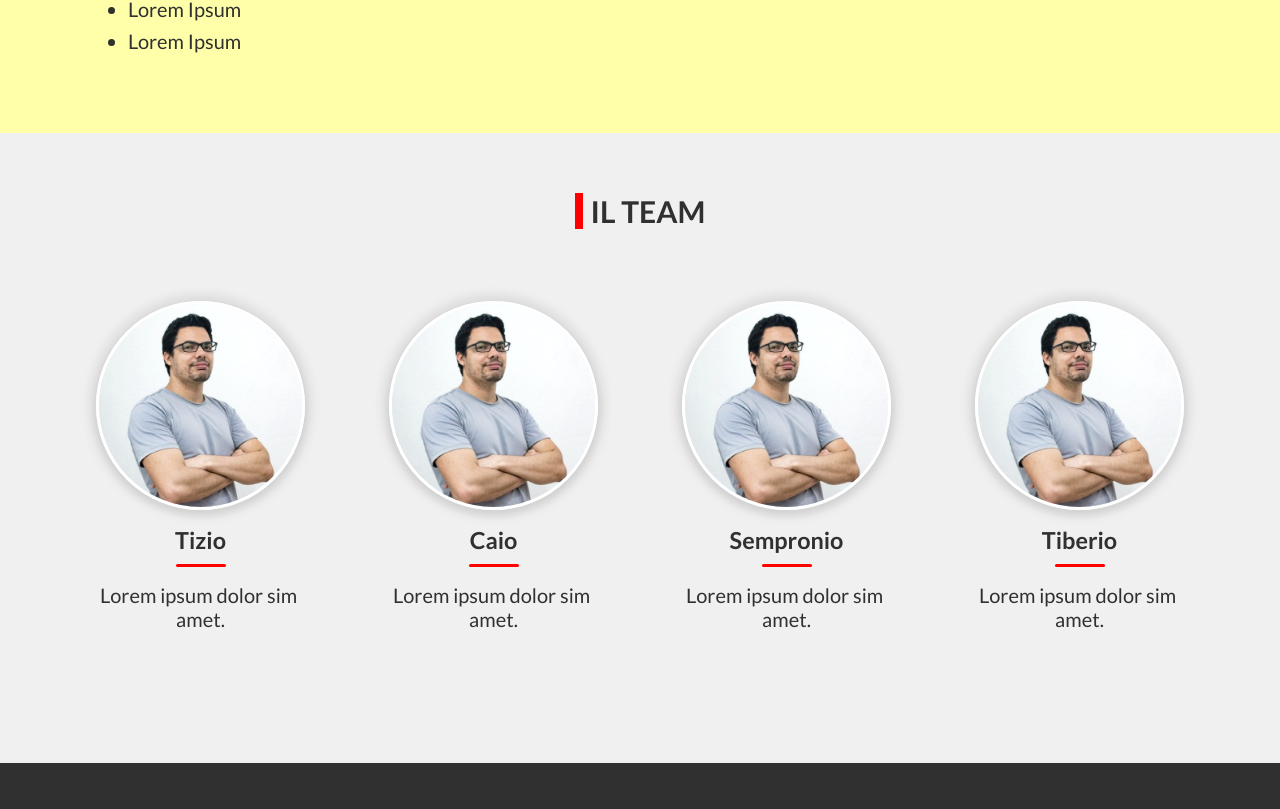
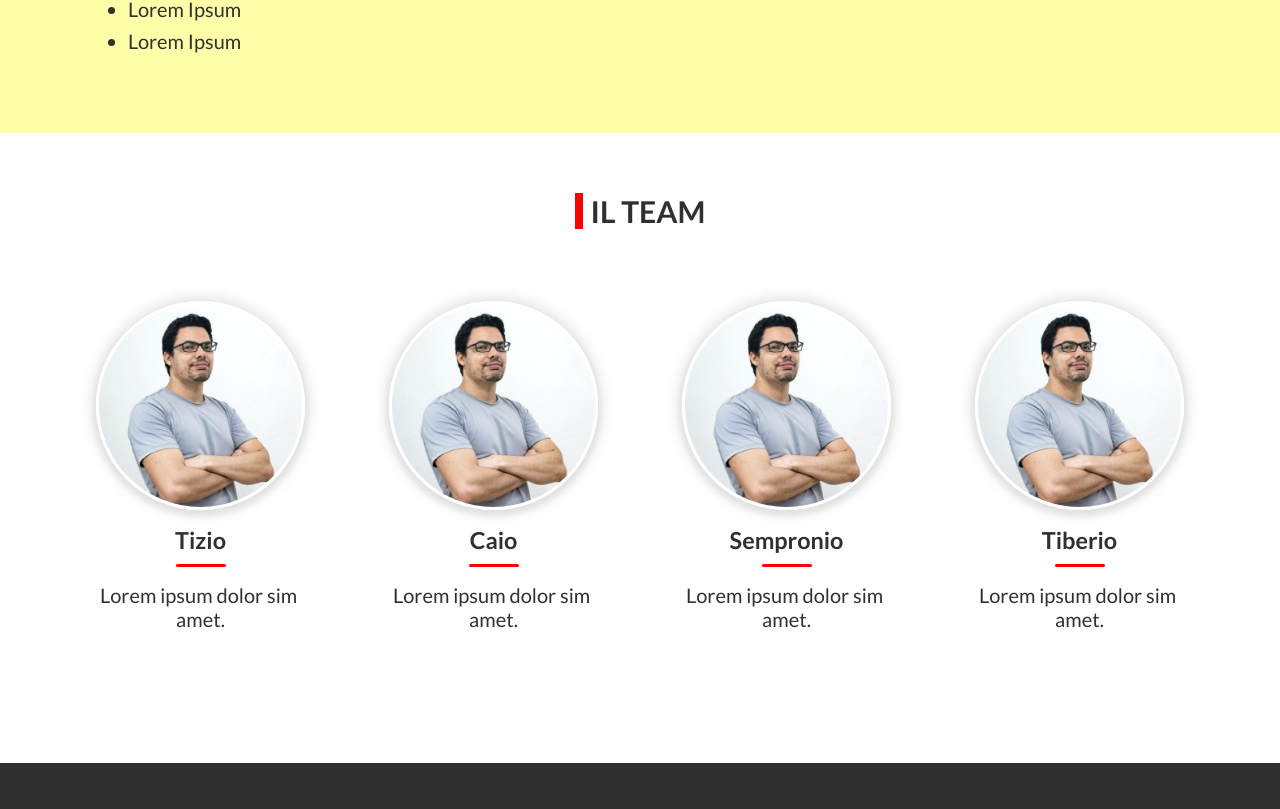
Before and after one commit to LOTO-gpolli/CEMA-impianti, a Next.js app: page / in a window 1280 px wide. Shown: the part 2891-3700 px from the top of the page. Built offline with nearby package versions, Linux system fonts and the light colour scheme.

Commit message:
update Team images

```diff
--- a/components/Team/Team.js
+++ b/components/Team/Team.js
@@ -1,38 +1,38 @@
-import TeamMember from "../TeamMember/TeamMember";
-import styles from "../Team/Team.module.css";
-import profilePic from "../../public/images/team-member.jpg";
+import TeamMember from '../TeamMember/TeamMember';
+import styles from '../Team/Team.module.css';
+// import profilePic from '../../public/images/team-member.jpg';
 
 const Team = () => {
   return (
-    <div id="servizi" className={`${styles["team__container"]}`}>
-      <h2 className={`${styles["team__title"]}`}>IL TEAM</h2>
-      <div className={`${styles["team-members__container"]}`}>
+    <div id="servizi" className={`${styles['team__container']}`}>
+      <h2 className={`${styles['team__title']}`}>IL TEAM</h2>
+      <div className={`${styles['team-members__container']}`}>
         <TeamMember
           settings={{
-            src: profilePic,
-            title: "Tizio",
-            text: "Lorem ipsum dolor sim amet."
+            src: '/Images/team-member.jpg',
+            title: 'Tizio',
+            text: 'Lorem ipsum dolor sim amet.'
           }}
         />
         <TeamMember
           settings={{
-            src: profilePic,
-            title: "Caio",
-            text: "Lorem ipsum dolor sim amet."
+            src: '/Images/team-member.jpg',
+            title: 'Caio',
+            text: 'Lorem ipsum dolor sim amet.'
           }}
         />
         <TeamMember
           settings={{
-            src: profilePic,
-            title: "Sempronio",
-            text: "Lorem ipsum dolor sim amet."
+            src: '/Images/team-member.jpg',
+            title: 'Sempronio',
+            text: 'Lorem ipsum dolor sim amet.'
           }}
         />
         <TeamMember
           settings={{
-            src: profilePic,
-            title: "Tiberio",
-            text: "Lorem ipsum dolor sim amet."
+            src: '/Images/team-member.jpg',
+            title: 'Tiberio',
+            text: 'Lorem ipsum dolor sim amet.'
           }}
         />
       </div>
--- a/components/Team/Team.module.css
+++ b/components/Team/Team.module.css
@@ -2,7 +2,7 @@
   text-align: center;
   padding-top: 3em;
   padding-bottom: 3em;
-  background-color: rgb(240, 240, 240);
+  background-color: #fff;
   color: #303030;
   font-size: 1.25rem;
 }
```
Also changed, not shown: components/TeamMember/TeamMember.js (+15 -15 lines).
